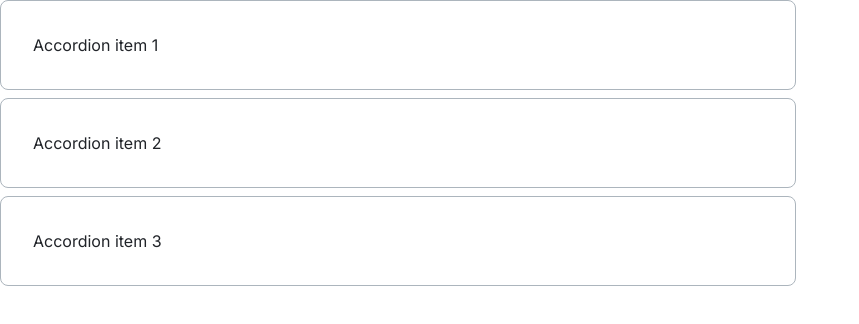
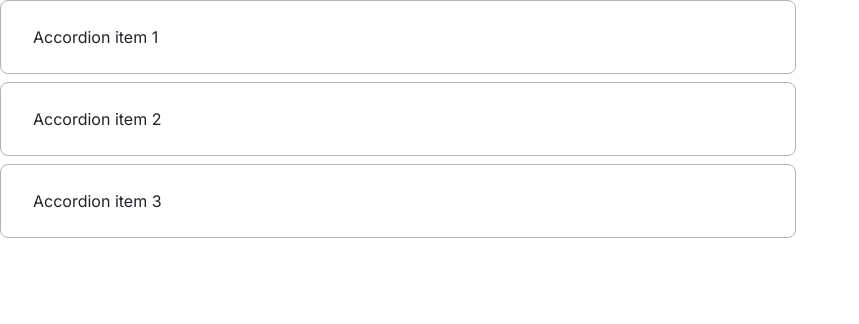
Before and after one commit to js-tasks-ru/htmlcss-20220919_anna881, a website: page 03-lection1/02-accordion/index.html in a window 1280 px wide. Shown: the whole page, without its empty margins (0-859 px from the left). Drawn offline with Linux system fonts and the light colour scheme.

Commit message:
Fixed padding size of summary section

```diff
--- a/03-lection1/02-accordion/accordion.css
+++ b/03-lection1/02-accordion/accordion.css
@@ -3,7 +3,7 @@
 .accordion-section {
     width: 730px;
     margin-bottom: 8px;
-    padding: 32px;
+    padding: 24px 32px 24px 32px;
 
     font-family: 'Inter', serif;;
     font-style: normal;
```
